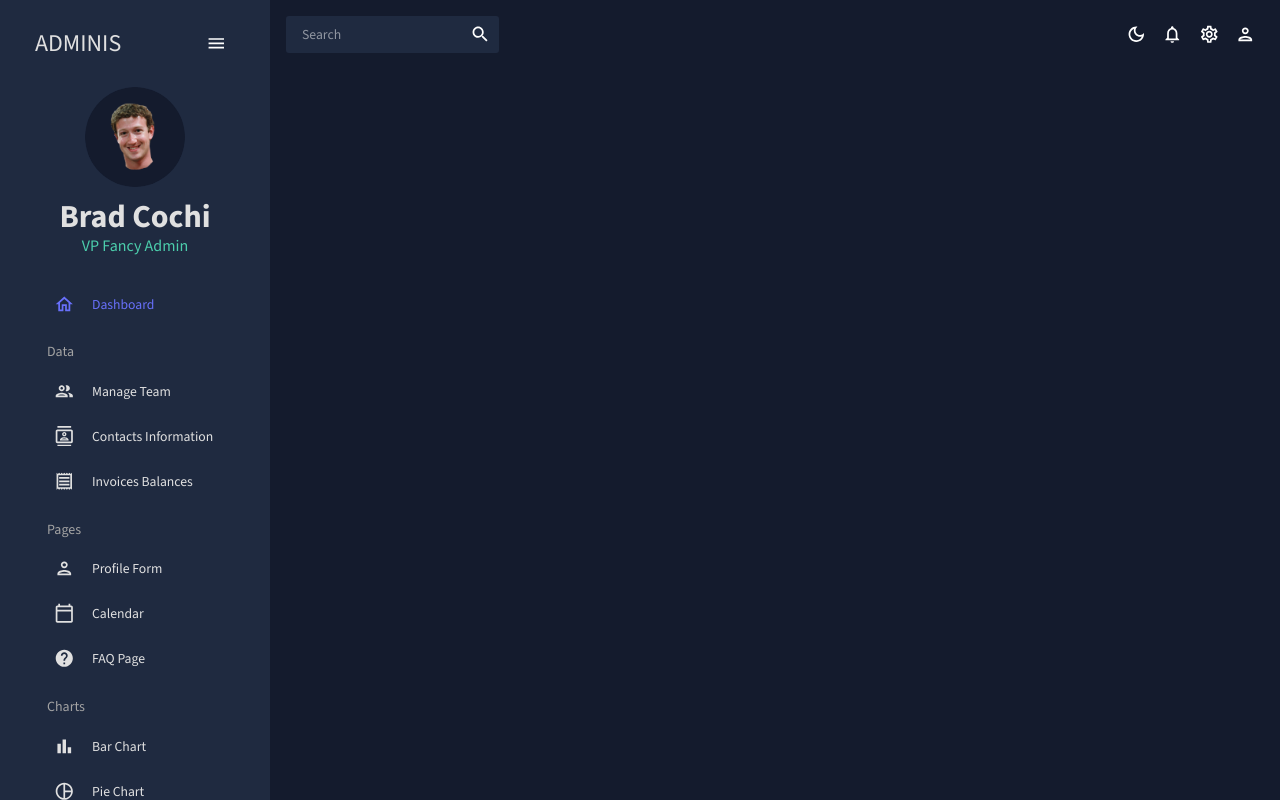
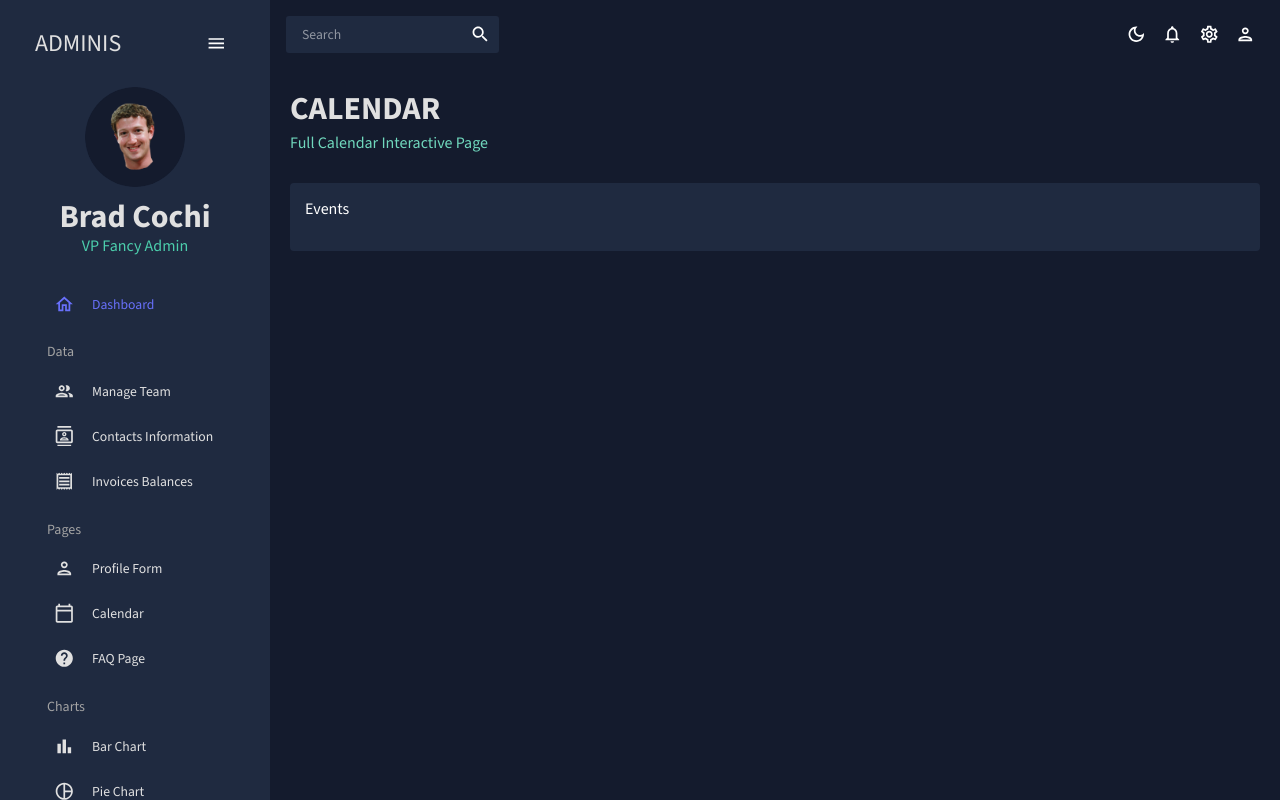
Before and after one commit to bradcochi/react-admin, a React (Create React App) app: page /calendar in a window 1280 px wide. Built offline with nearby package versions, Linux system fonts and the light colour scheme.

Commit message:
uncommented previously-written code for Calendar page routes

```diff
--- a/src/App.js
+++ b/src/App.js
@@ -8,12 +8,12 @@ import Team from "./scenes/team";
 import Contacts from "./scenes/contacts";
 import Invoices from "./scenes/invoices";
 import Form from "./scenes/form";
+import Calendar from "./scenes/calendar";
 // import Bar from "./scenes/bar";
 // import Line from "./scenes/line";
 // import Pie from "./scenes/pie";
 // import FAQ from "./scenes/faq";
 // import Geography from "./scenes/geography";
-// import Calendar from "./scenes/calendar";
 
 function App() {
   const [theme, colorMode] = useMode();
@@ -32,12 +32,12 @@ function App() {
               <Route path="/contacts" element={<Contacts />} />
               <Route path="/invoices" element={<Invoices />} />
               <Route path="/form" element={<Form />} />
+              <Route path="/calendar" element={<Calendar />} />
               {/* <Route path="/bar" element={<Bar />} /> */}
               {/* <Route path="/line" element={<Line />} /> */}
               {/* <Route path="/pie" element={<Pie />} /> */}
               {/* <Route path="/faq" element={<FAQ />} /> */}
               {/* <Route path="/geography" element={<Geography />} /> */}
-              {/* <Route path="/calendar" element={<Calendar />} /> */}
             </Routes>
           </main>
         </div>
```
